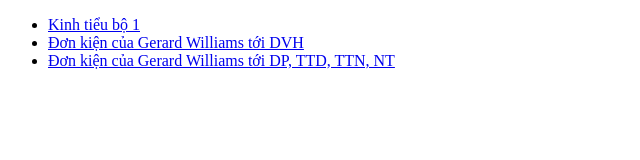
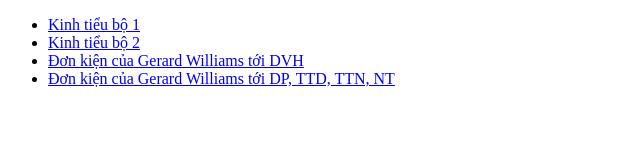
Before and after one commit to Truong-N/English-Vietnamese, a plain HTML site: page index.html in a window 1280 px wide. Shown: the whole page, without its empty margins (0-640 px from the left). Drawn offline with Linux system fonts and the light colour scheme.

Commit message:
Update index.html
add kinh tieu bo 2

```diff
--- a/index.html
+++ b/index.html
@@ -10,6 +10,7 @@
 <body>
     <ul>
         <li><a href="https://truong-n.github.io/English-Vietnamese/kinh_tieu_bo1.html" target="_blank"> Kinh tiểu bộ 1</a></li>
+        <li><a href="https://truong-n.github.io/English-Vietnamese/kinh_tieu_bo2.html" target="_blank"> Kinh tiểu bộ 2</a></li>
         <li><a href="https://truong-n.github.io/English-Vietnamese/don_kien_GW2DVH.html" target="_blank">Đơn kiện của Gerard Williams tới DVH</a></li>
         <li>
             <a href="https://truong-n.github.io/English-Vietnamese/don_kien_GW2DP.html" target="_blank">Đơn kiện của Gerard Williams tới DP, TTD, TTN, NT</a></li>
```
